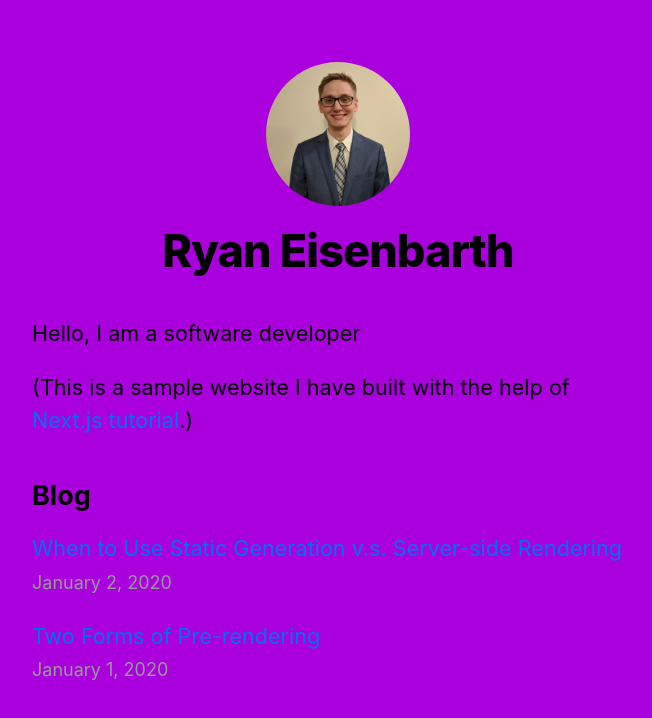
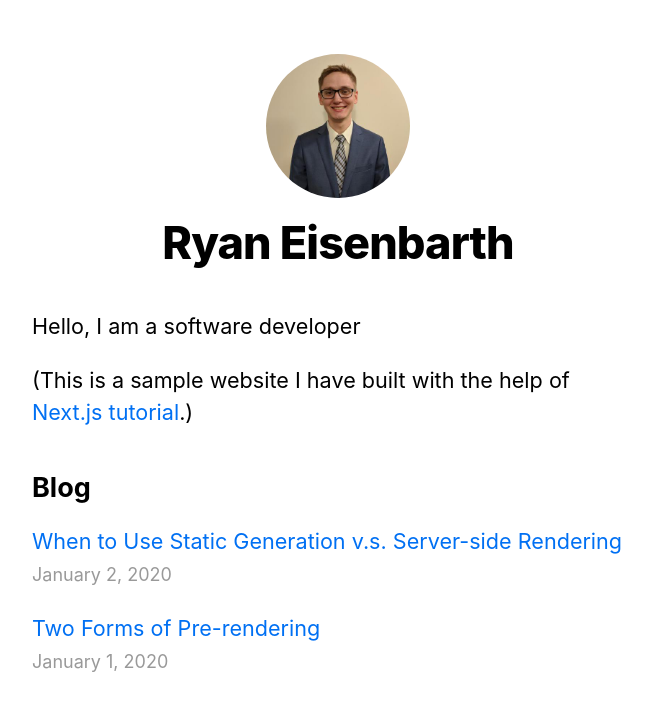
Before and after one commit to eisenbar/MyWebsite, a Next.js app in the folder mywebapp/: page / in a window 1280 px wide. Shown: the top 718 px of the page, without its empty margins (302-954 px from the left). Built offline with nearby package versions, Linux system fonts and the light colour scheme.

Commit message:
refactor checkmark module css

```diff
--- a/mywebapp/animations/TransitionExit.js
+++ b/mywebapp/animations/TransitionExit.js
@@ -8,8 +8,8 @@ export const TransitionExit = (props, router) => {
                 opacity: 0
             },
             pageAnimate: {
-                opacity: 100
-            },
+                opacity: 1
+            }
         }}>
             {props}
       </motion.div>
--- a/mywebapp/pages/_app.js
+++ b/mywebapp/pages/_app.js
@@ -1,7 +1,6 @@
 import '../styles/global.css'
 import React from 'react';
 import { motion } from 'framer-motion';
-import "../styles/exampleStyle.css";
 
 function App({ Component, pageProps, router }) {
     return (
--- a/mywebapp/styles/exampleStyle.css
+++ b/mywebapp/styles/exampleStyle.module.css
@@ -1,4 +1,4 @@
-body {
+.body {
     width: 100vw;
     height: 100vh;
     background: #aa00dd;
```
Also changed, not shown: mywebapp/pages/Example.js (+10 -7 lines).
